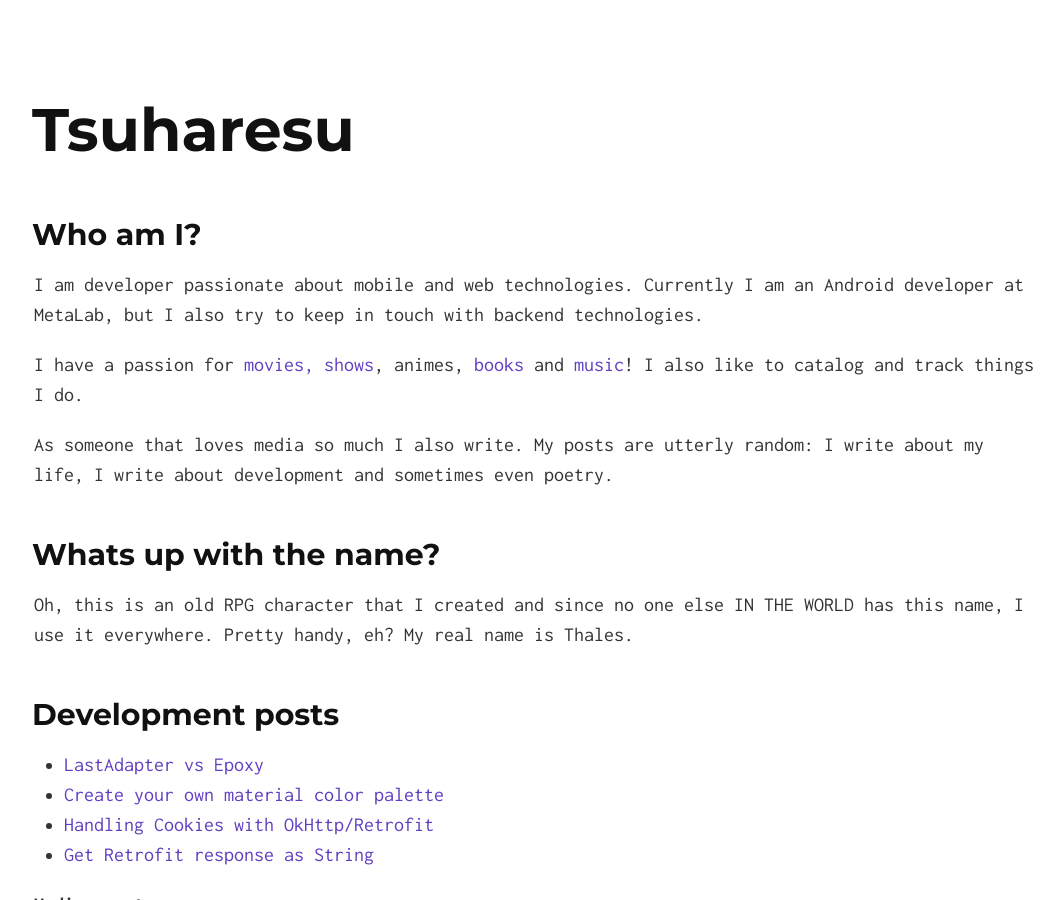
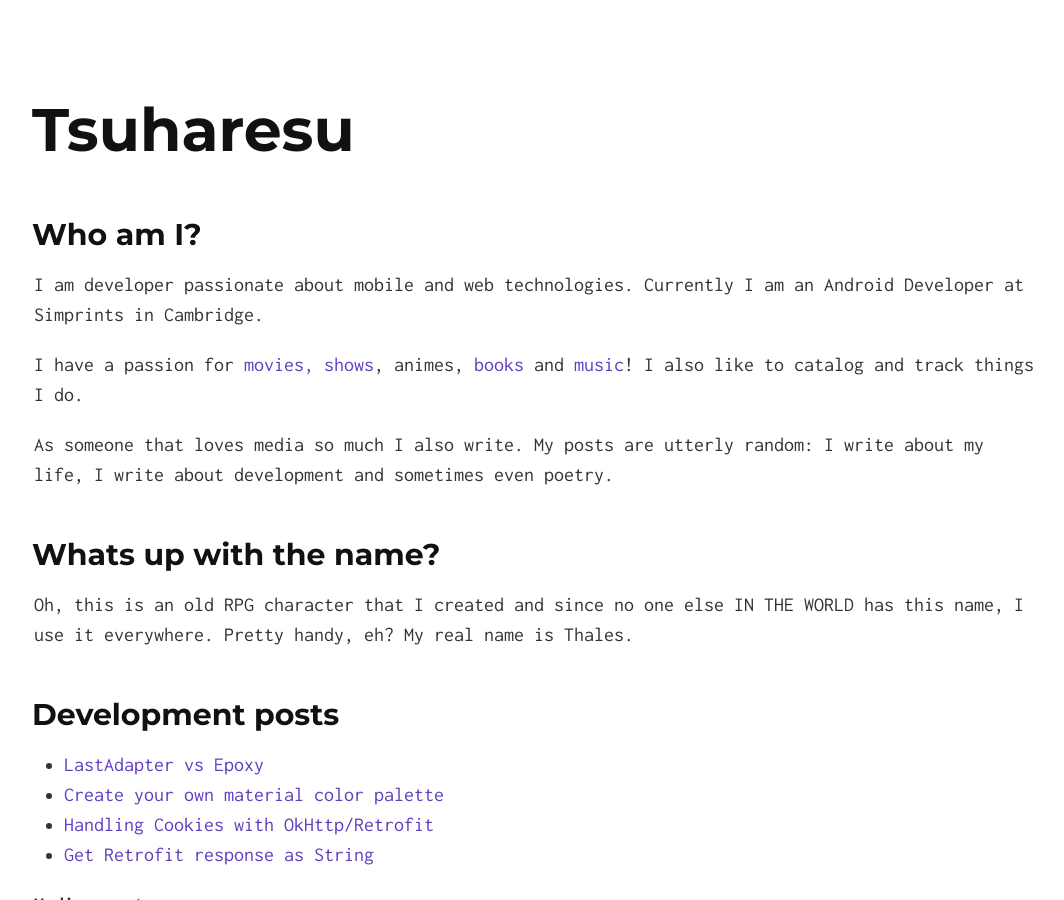
Before and after one commit to tsuharesu/tsuharesu.github.io, a Jekyll site: the page built from index.md, in a window 1280 px wide and 900 px high. Shown: the whole window, without its empty margins (106-1170 px from the left). Built offline with Jekyll 4.4.1, drawn with Linux system fonts in a browser that asks for light colours; our own code applies the rules of GitHub Pages for plain Markdown files.

Commit message:
Update index.md

```diff
--- a/index.md
+++ b/index.md
@@ -8,8 +8,7 @@
 
 ## Who am I?
 
-I am developer passionate about mobile and web technologies. Currently I am an Android
-developer at MetaLab, but I also try to keep in touch with backend technologies.
+I am developer passionate about mobile and web technologies. Currently I am an Android Developer at Simprints in Cambridge.
 
 I have a passion for [movies, shows](https://trakt.tv/users/tsuharesu), animes, [books](https://www.goodreads.com/tsuharesu
 ) and [music](https://www.last.fm/user/tsuharesu)! I also like to catalog and
```
